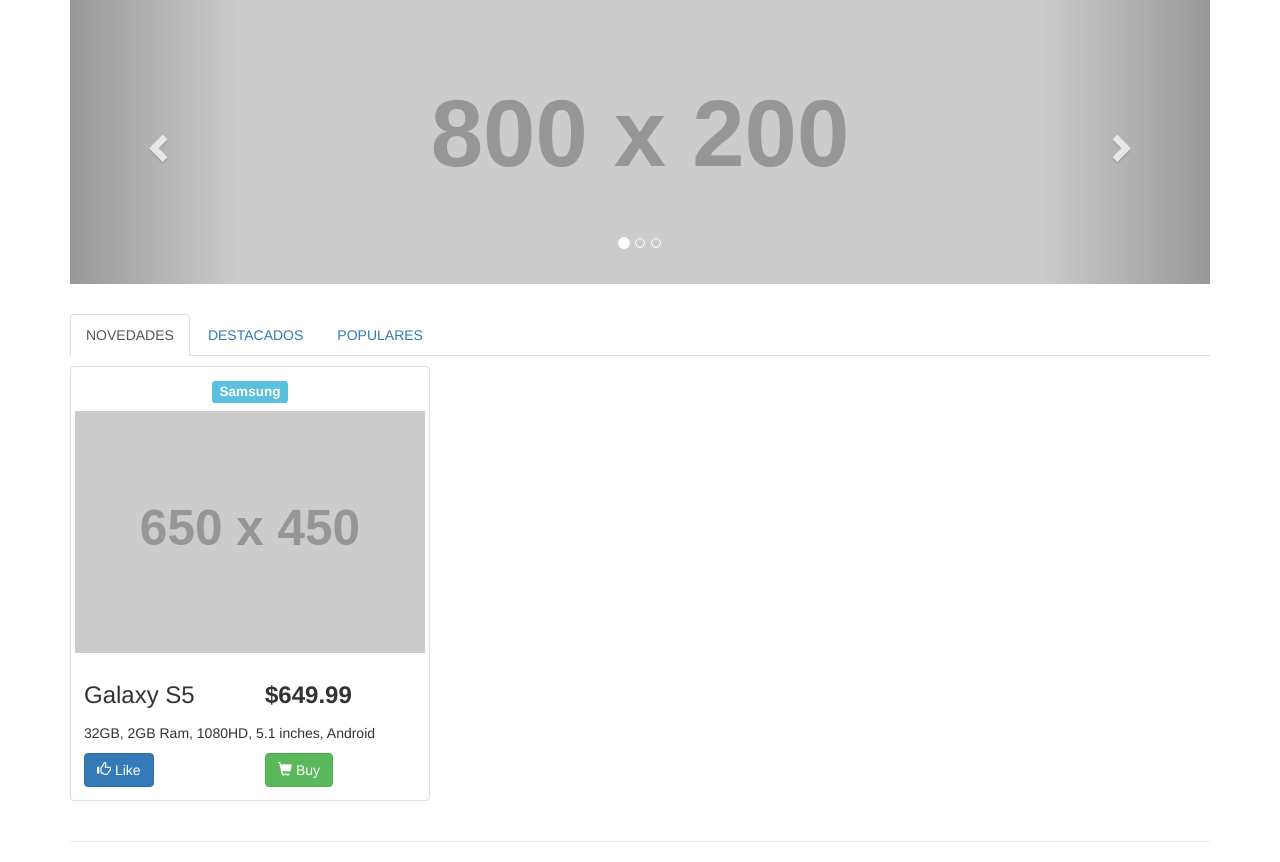
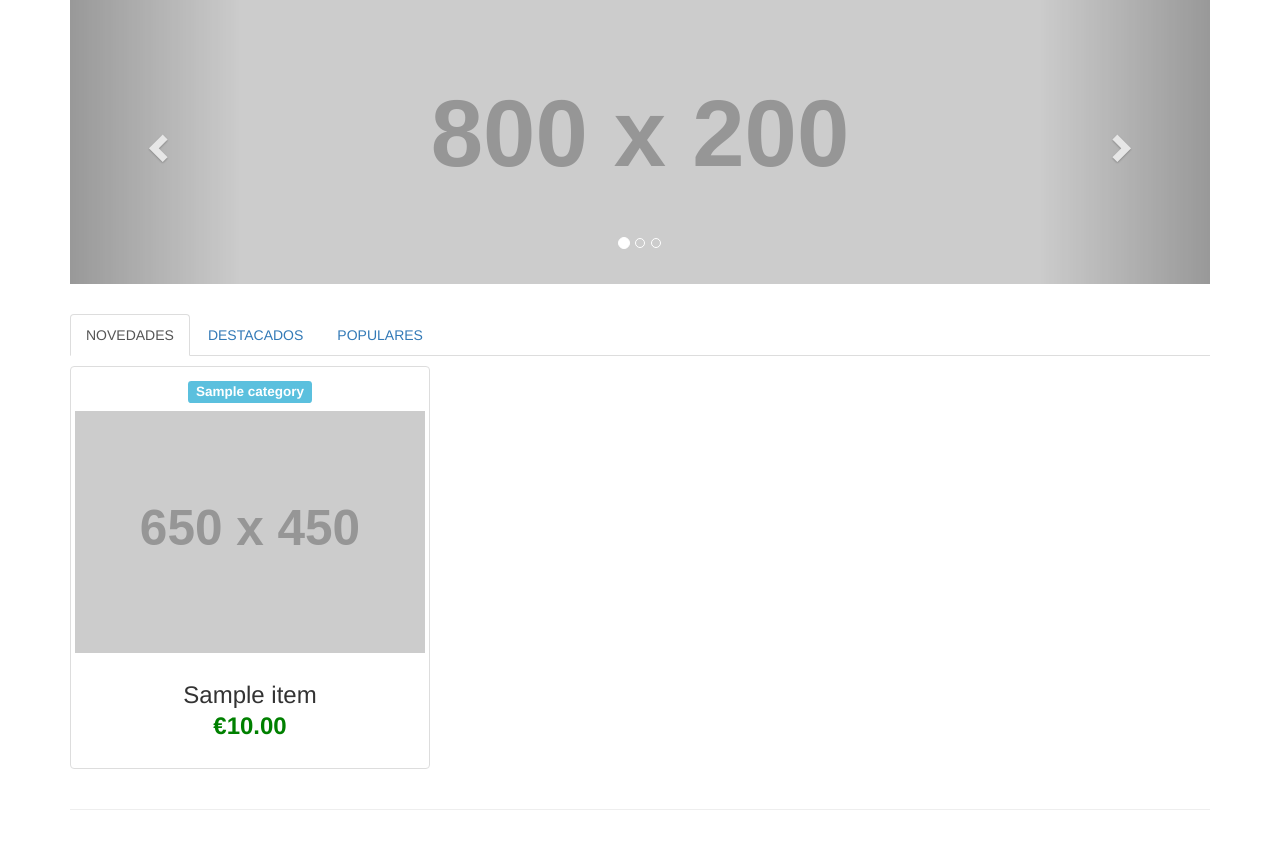
Before and after one commit to B0rjitaaa/jaretz-cms, a Django app: page / in a window 1280 px wide. Shown: the part 101-963 px from the top of the page. After the commit the page ends 911 px from the top, so only its background shows below. Run offline with Django 3.2, Linux system fonts and the light colour scheme; tables that the repository leaves empty hold one stand-in row (values such as "Sample post"); grey boxes labelled with a size stand in for pictures from a placeholder-image service; some libraries are stand-ins or nearby versions.

Commit message:
Performed design for the tabs and the belonging items.

```diff
--- a/jaretz_cms/shop/templates/index.html
+++ b/jaretz_cms/shop/templates/index.html
@@ -47,70 +47,8 @@
 				<div id="myTabContent" class="tab-content">
 					<div class="tab-pane fade in active" id="service-one">
 						<section class="row" style="margin-top:10px">
-							<div class="col-sm-6 col-md-4">
-						      <div class="thumbnail" >
-						        <h4 class="text-center"><span class="label label-info">Samsung</span></h4>
-						        <img src="http://placehold.it/650x450&text=Galaxy S5" class="img-responsive">
-						        <div class="caption">
-						          <div class="row">
-						            <div class="col-md-6 col-xs-6">
-						              <h3>Galaxy S5</h3>
-						            </div>
-						            <div class="col-md-6 col-xs-6 price">
-						              <h3>
-						              <label>$649.99</label></h3>
-						            </div>
-						          </div>
-						          <p>32GB, 2GB Ram, 1080HD, 5.1 inches, Android</p>
-						          <div class="row">
-						            <div class="col-md-6">
-						              <a class="btn btn-primary btn-product"><span class="glyphicon glyphicon-thumbs-up"></span> Like</a>
-						            </div>
-						            <div class="col-md-6">
-						              <a href="#" class="btn btn-success btn-product"><span class="glyphicon glyphicon-shopping-cart"></span> Buy</a>
-						            </div>
-						          </div>
-						        </div>
-						      </div>
-						    </div>
-						</section>
-					</div>
-
-					<div class="tab-pane fade" id="service-two">
-						<section class="row" style="margin-top:10px">
-							<div class="col-sm-6 col-md-4">
-						      <div class="thumbnail" >
-						        <h4 class="text-center"><span class="label label-info">Samsung</span></h4>
-						        <img src="http://placehold.it/650x450&text=Galaxy S5" class="img-responsive">
-						        <div class="caption">
-						          <div class="row">
-						            <div class="col-md-6 col-xs-6">
-						              <h3>Galaxy S5</h3>
-						            </div>
-						            <div class="col-md-6 col-xs-6 price">
-						              <h3>
-						              <label>$649.99</label></h3>
-						            </div>
-						          </div>
-						          <p>32GB, 2GB Ram, 1080HD, 5.1 inches, Android</p>
-						          <div class="row">
-						            <div class="col-md-6">
-						              <a class="btn btn-primary btn-product"><span class="glyphicon glyphicon-thumbs-up"></span> Like</a>
-						            </div>
-						            <div class="col-md-6">
-						              <a href="#" class="btn btn-success btn-product"><span class="glyphicon glyphicon-shopping-cart"></span> Buy</a>
-						            </div>
-						          </div>
-						        </div>
-						      </div>
-						    </div>
-						</section>
-					</div>
-
-					<div class="tab-pane fade" id="service-three">
-						<section class="row" style="margin-top:10px">
-							<div class="col-sm-6 col-md-4">
-								{% for item in popular_items %}
+							{% for item in recent_items %}
+								<div class="col-sm-6 col-md-4">
 							      <div class="thumbnail" >
 							        <h4 class="text-center"><span class="label label-info">{{item.category.name}}</span></h4>
 							        <img src="http://placehold.it/650x450&text=Galaxy S5" class="img-responsive">
@@ -126,8 +64,56 @@
 							          </div>
 							        </div>
 							      </div>
-								{% endfor %}
-						    </div>
+						    	</div>
+							{% endfor %}
+						</section>
+					</div>
+
+					<div class="tab-pane fade" id="service-two">
+						<section class="row" style="margin-top:10px">
+						      {% for item in featured_items %}
+								<div class="col-sm-6 col-md-4">
+							      <div class="thumbnail" >
+							        <h4 class="text-center"><span class="label label-info">{{item.category.name}}</span></h4>
+							        <img src="http://placehold.it/650x450&text=Galaxy S5" class="img-responsive">
+							        <div class="caption">
+							          <div class="row" style="text-align:center">
+							            <div class="col-md-12">
+							              <h3>{{item.name}}</h3>
+							            </div>
+							            <div class="col-md-12">
+							              <h3 style="margin-top: -5px; color:green">
+							              <label>€{{item.price}}</label></h3>
+							            </div>
+							          </div>
+							        </div>
+							      </div>
+						    	</div>
+							{% endfor %}
+						</section>
+					</div>
+
+					<div class="tab-pane fade" id="service-three">
+						<section class="row" style="margin-top:10px">
+							{% for item in popular_items %}
+								<div class="col-sm-6 col-md-4">
+							      <div class="thumbnail" >
+							        <h4 class="text-center"><span class="label label-info">{{item.category.name}}</span></h4>
+							        <img src="http://placehold.it/650x450&text=Galaxy S5" class="img-responsive">
+							        <div class="caption">
+							          <div class="row" style="text-align:center">
+							            <div class="col-md-12">
+							              <h3>{{item.name}}</h3>
+							            </div>
+							            <div class="col-md-12">
+							              <h3 style="margin-top: -5px; color:green">
+							              <label>€{{item.price}}</label></h3>
+							            </div>
+							          </div>
+							        </div>
+							      </div>
+						    	</div>
+							{% endfor %}
 						</section>
 					</div>
 				</div>
```
